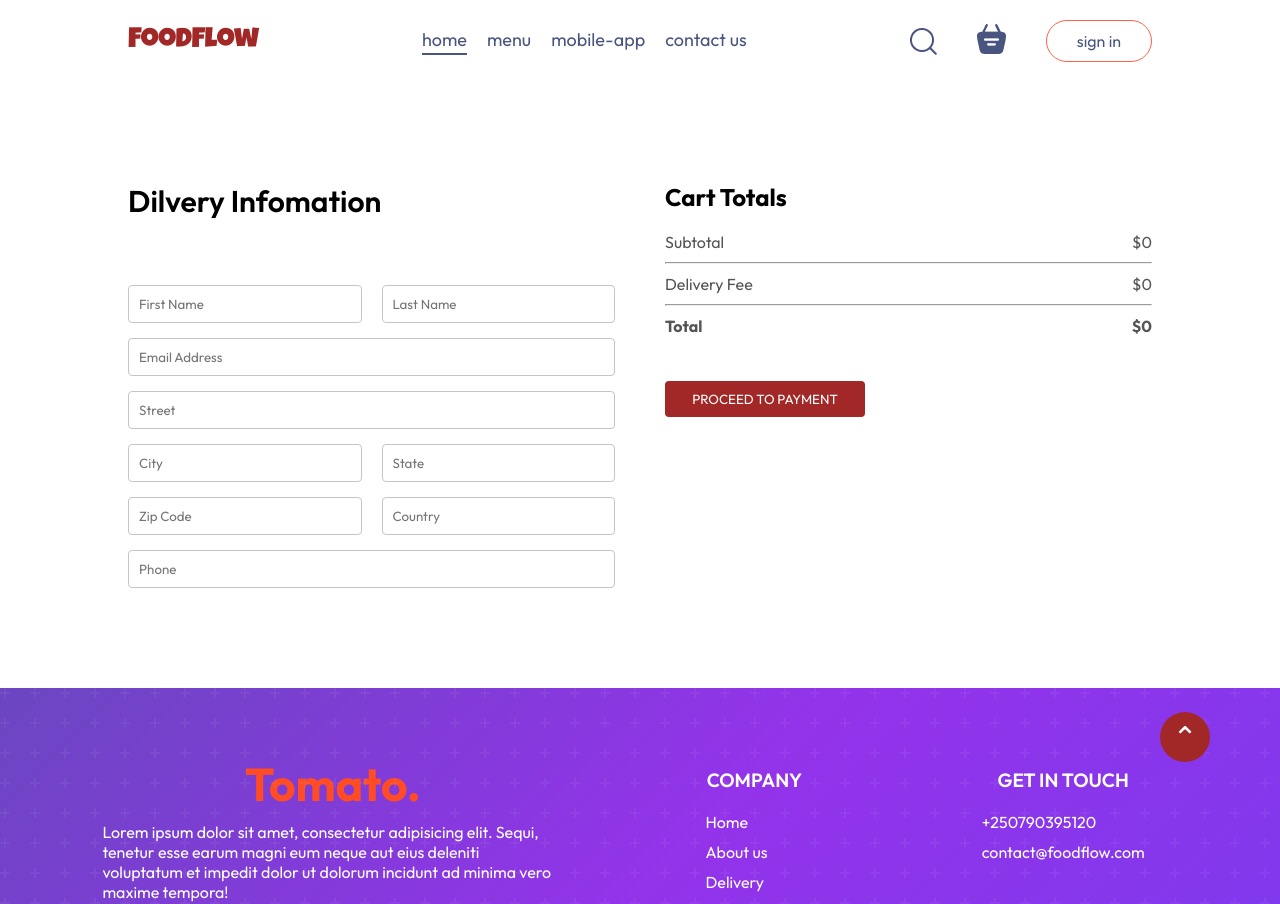
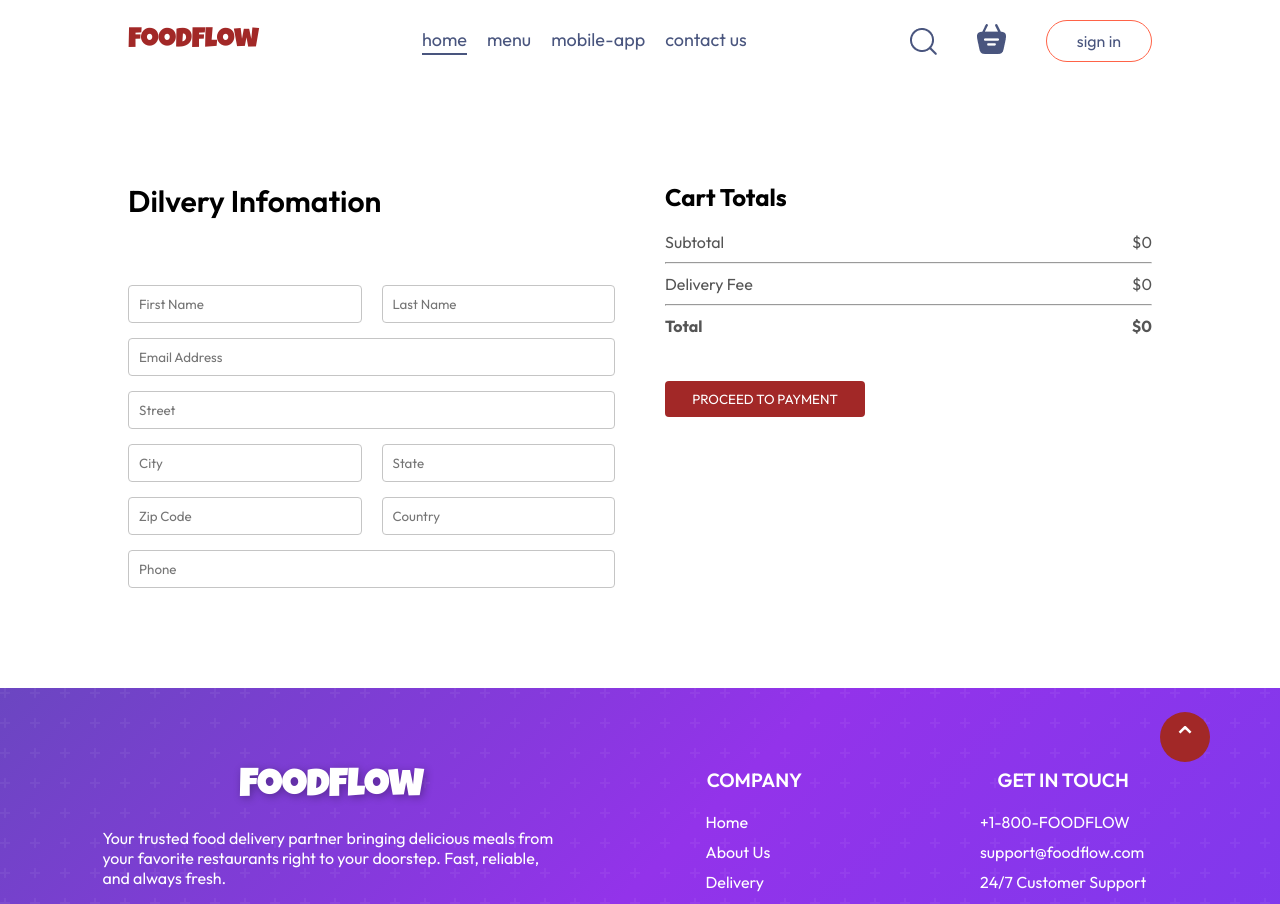
Before and after one commit to BYIRINGIRO-Samuel/FoodFlow, a React (Vite) app: page /order in a window 1280 px wide. Shown: the top 904 px of the page. Built offline with nearby package versions, Linux system fonts and the light colour scheme; a web font is replaced by a local one.

Commit message:
Replace Lorem Ipsum with real FoodFlow content

```diff
--- a/src/components/Footer/Footer.jsx
+++ b/src/components/Footer/Footer.jsx
@@ -6,8 +6,8 @@ const Footer = () => {
     <div className='footer' id='footer'>
         <div className="footer-content">
             <div className="footer-content-left">
-                <img src={assets.logo} alt="" />
-                <p>Lorem ipsum dolor sit amet, consectetur adipisicing elit. Sequi, tenetur esse earum magni eum neque aut eius deleniti voluptatum et impedit dolor ut dolorum incidunt ad minima vero maxime tempora!</p>
+                <h3 className="footer-logo">FoodFlow</h3>
+                <p>Your trusted food delivery partner bringing delicious meals from your favorite restaurants right to your doorstep. Fast, reliable, and always fresh.</p>
                 <div className="footer-social-icons">
                     <img src={assets.facebook_icon} alt="" />
                     <img src={assets.twitter_icon} alt="" />
@@ -18,16 +18,17 @@ const Footer = () => {
                 <h2>COMPANY</h2>
                 <ul>
                     <li>Home</li>
-                    <li>About us</li>
+                    <li>About Us</li>
                     <li>Delivery</li>
-                    <li>Privacy policy</li>
+                    <li>Privacy Policy</li>
                 </ul>
             </div>
             <div className="footer-content-right">
                <h2>GET IN TOUCH</h2>
                <ul>
-                <li>+250790395120</li>
-                <li>contact@foodflow.com</li>
+                <li>+1-800-FOODFLOW</li>
+                <li>support@foodflow.com</li>
+                <li>24/7 Customer Support</li>
                </ul>
             </div>
         </div>
```
